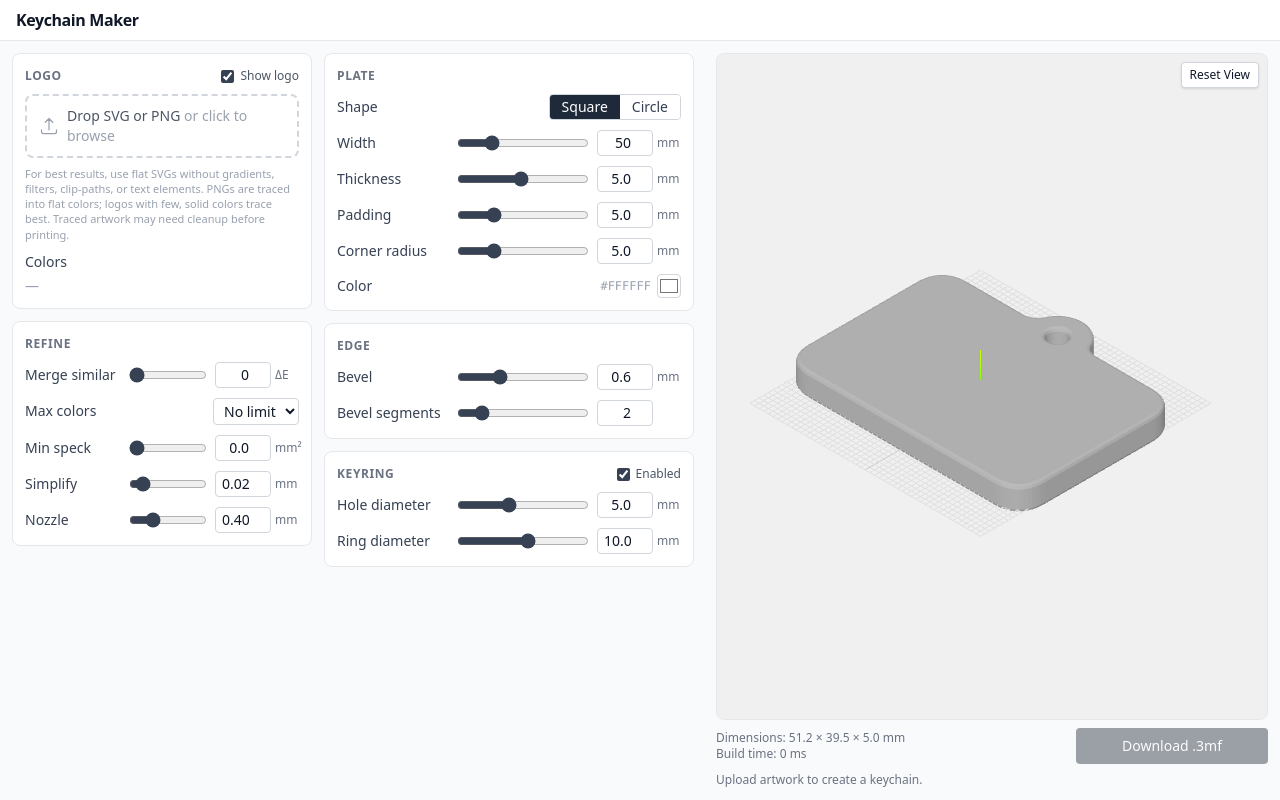
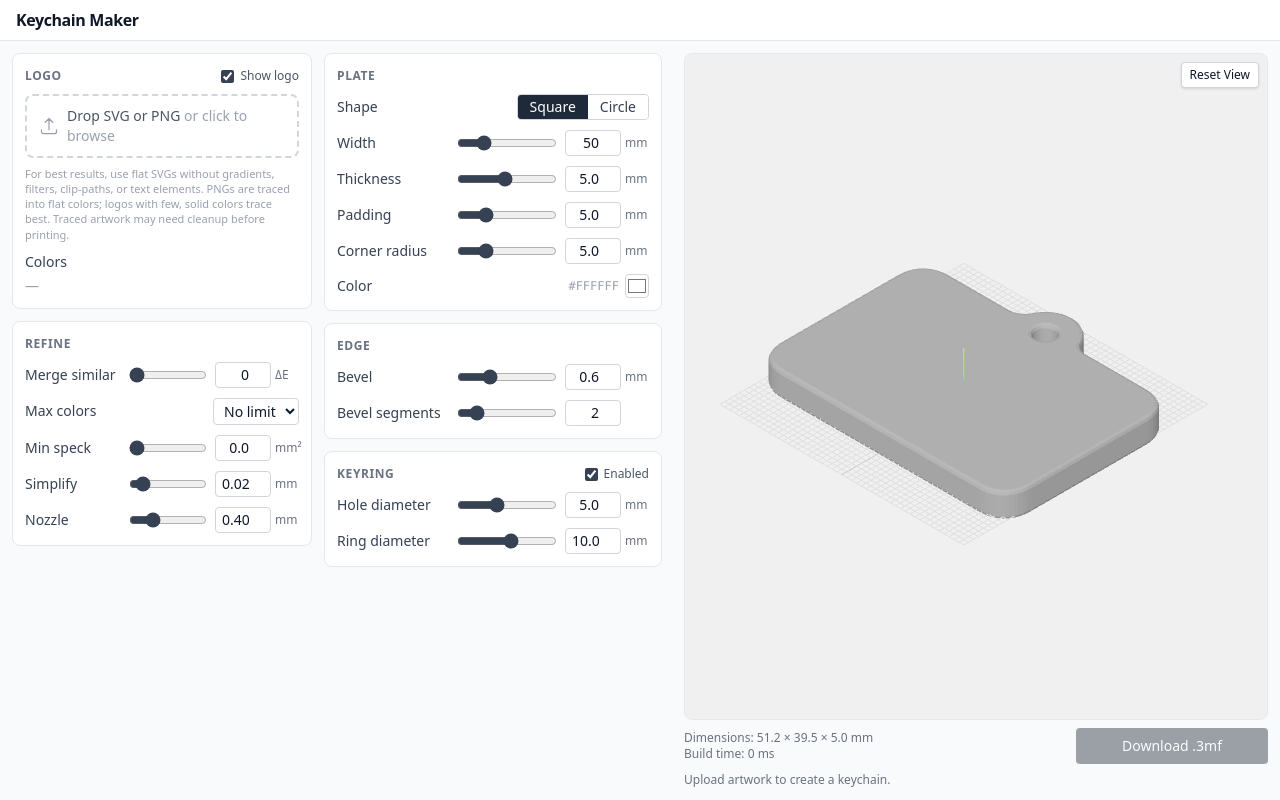
Before and after one commit to andzhik/keychain-maker, a Vue app: page / in a window 1280 px wide. Built offline with nearby package versions, Linux system fonts and the light colour scheme.

Commit message:
fix: constrain workspace widths and lower preview breakpoint

```diff
--- a/src/style.css
+++ b/src/style.css
@@ -10,8 +10,25 @@
   min-width: 0;
 }
 
+.workspace {
+  width: 100%;
+  max-width: 1416px;
+  margin-inline: auto;
+  justify-items: center;
+}
+
+.control-panel {
+  width: 100%;
+  max-width: 660px;
+}
+
 .control-column {
   min-width: 0;
+}
+
+.model-preview {
+  width: 100%;
+  max-width: 720px;
 }
 
 .three-frame {
@@ -32,13 +49,13 @@
   }
 }
 
-@media (min-width: 1200px) {
+@media (min-width: 1024px) {
   .app-shell {
     height: 100dvh;
     overflow: hidden;
   }
   .workspace {
-    grid-template-columns: 692px minmax(0, 1fr);
+    grid-template-columns: 660px minmax(0, 1fr);
     flex: 1;
     min-height: 0;
   }
```
Also changed, not shown: 1 other file (tests, documents, lock files or other folders).
